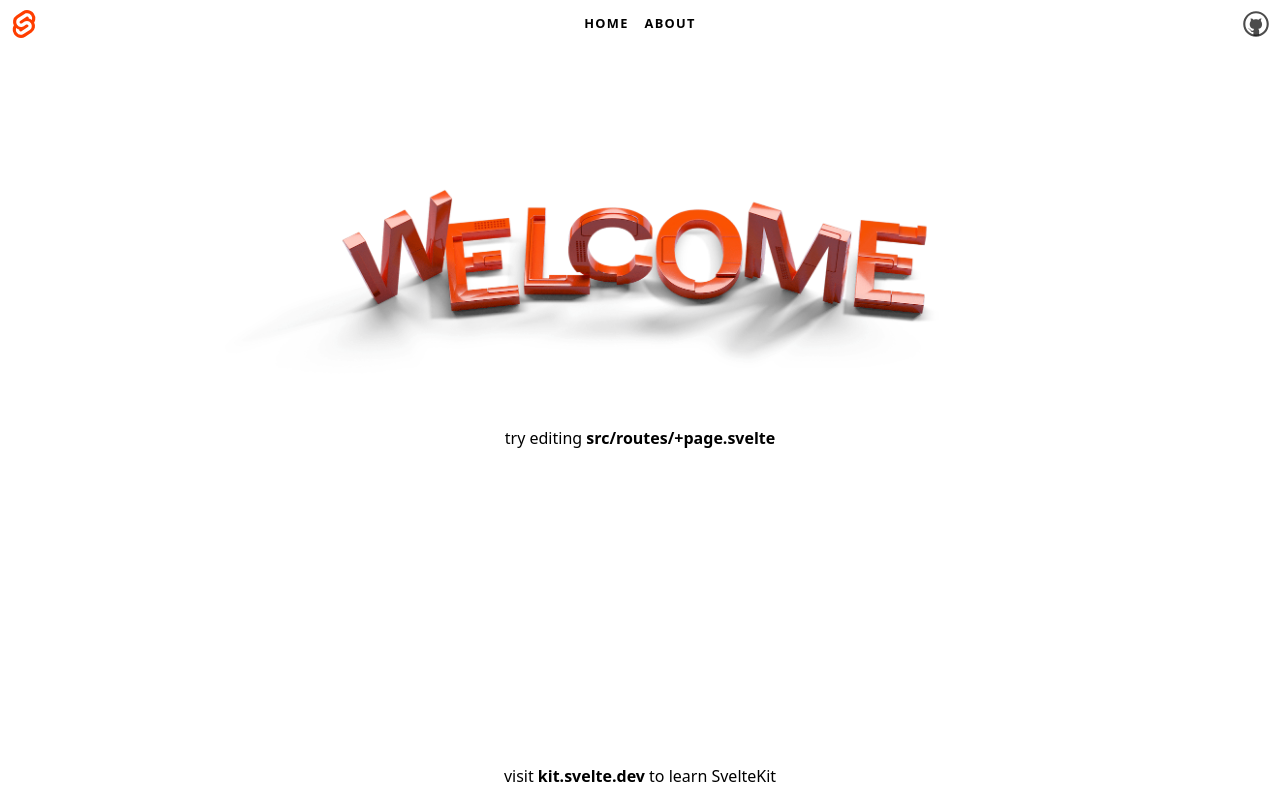
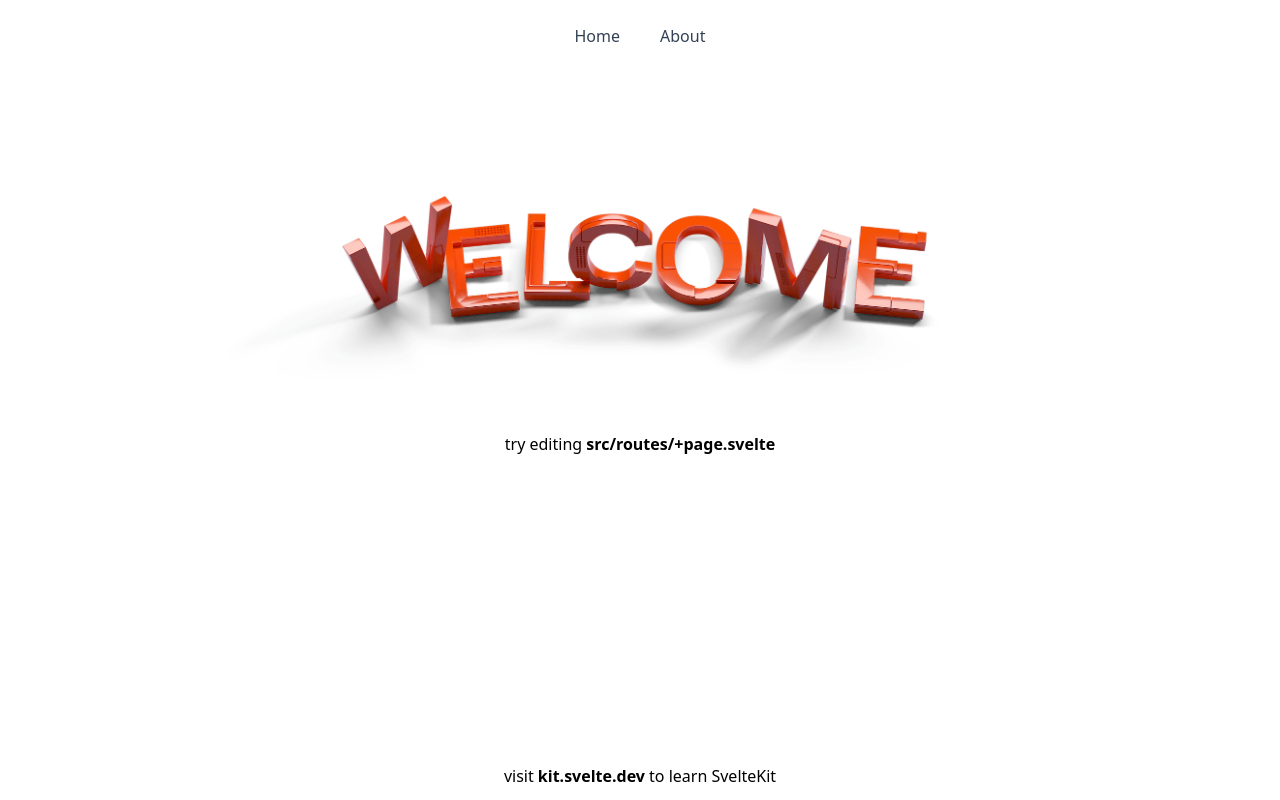
Before and after one commit to dejanvasic85/notes, a SvelteKit app: page / in a window 1280 px wide. Built offline with nearby package versions, Linux system fonts and the light colour scheme.

Commit message:
Using a simple nav

```diff
--- a/src/routes/Header.svelte
+++ b/src/routes/Header.svelte
@@ -1,126 +1,18 @@
 <script>
 	import { page } from '$app/stores';
-	import logo from '$lib/images/svelte-logo.svg';
-	import github from '$lib/images/github.svg';
 </script>
 
-<header>
-	<div class="corner">
-		<a href="https://kit.svelte.dev">
-			<img src={logo} alt="SvelteKit" />
-		</a>
-	</div>
-
-	<nav>
-		<svg viewBox="0 0 2 3" aria-hidden="true">
-			<path d="M0,0 L1,2 C1.5,3 1.5,3 2,3 L2,0 Z" />
-		</svg>
-		<ul>
-			<li aria-current={$page.url.pathname === '/' ? 'page' : undefined}>
-				<a href="/">Home</a>
-			</li>
-			<li aria-current={$page.url.pathname === '/about' ? 'page' : undefined}>
-				<a href="/about">About</a>
-			</li>
-		</ul>
-		<svg viewBox="0 0 2 3" aria-hidden="true">
-			<path d="M0,0 L0,3 C0.5,3 0.5,3 1,2 L2,0 Z" />
-		</svg>
+<header class="container mx-auto px-4">
+	<nav class="flex sm:justify-center space-x-4 pt-4">
+		<a
+			class="rounded-lg px-3 py-2 text-slate-700 font-medium hover:bg-slate-100 hover:text-slate-900"
+			href="/"
+			aria-current={$page.url.pathname === '/' ? 'page' : undefined}>Home</a
+		>
+		<a
+			class="rounded-lg px-3 py-2 text-slate-700 font-medium hover:bg-slate-100 hover:text-slate-900"
+			href="/about"
+			aria-current={$page.url.pathname === '/about' ? 'page' : undefined}>About</a
+		>
 	</nav>
-
-	<div class="corner">
-		<a href="https://github.com/sveltejs/kit">
-			<img src={github} alt="GitHub" />
-		</a>
-	</div>
 </header>
-
-<style>
-	header {
-		display: flex;
-		justify-content: space-between;
-	}
-
-	.corner {
-		width: 3em;
-		height: 3em;
-	}
-
-	.corner a {
-		display: flex;
-		align-items: center;
-		justify-content: center;
-		width: 100%;
-		height: 100%;
-	}
-
-	.corner img {
-		width: 2em;
-		height: 2em;
-		object-fit: contain;
-	}
-
-	nav {
-		display: flex;
-		justify-content: center;
-		--background: rgba(255, 255, 255, 0.7);
-	}
-
-	svg {
-		width: 2em;
-		height: 3em;
-		display: block;
-	}
-
-	path {
-		fill: var(--background);
-	}
-
-	ul {
-		position: relative;
-		padding: 0;
-		margin: 0;
-		height: 3em;
-		display: flex;
-		justify-content: center;
-		align-items: center;
-		list-style: none;
-		background: var(--background);
-		background-size: contain;
-	}
-
-	li {
-		position: relative;
-		height: 100%;
-	}
-
-	li[aria-current='page']::before {
-		--size: 6px;
-		content: '';
-		width: 0;
-		height: 0;
-		position: absolute;
-		top: 0;
-		left: calc(50% - var(--size));
-		border: var(--size) solid transparent;
-		border-top: var(--size) solid var(--color-theme-1);
-	}
-
-	nav a {
-		display: flex;
-		height: 100%;
-		align-items: center;
-		padding: 0 0.5rem;
-		color: var(--color-text);
-		font-weight: 700;
-		font-size: 0.8rem;
-		text-transform: uppercase;
-		letter-spacing: 0.1em;
-		text-decoration: none;
-		transition: color 0.2s linear;
-	}
-
-	a:hover {
-		color: var(--color-theme-1);
-	}
-</style>
```
Also changed, not shown: src/lib/images/svelte-logo.svg (deleted).
